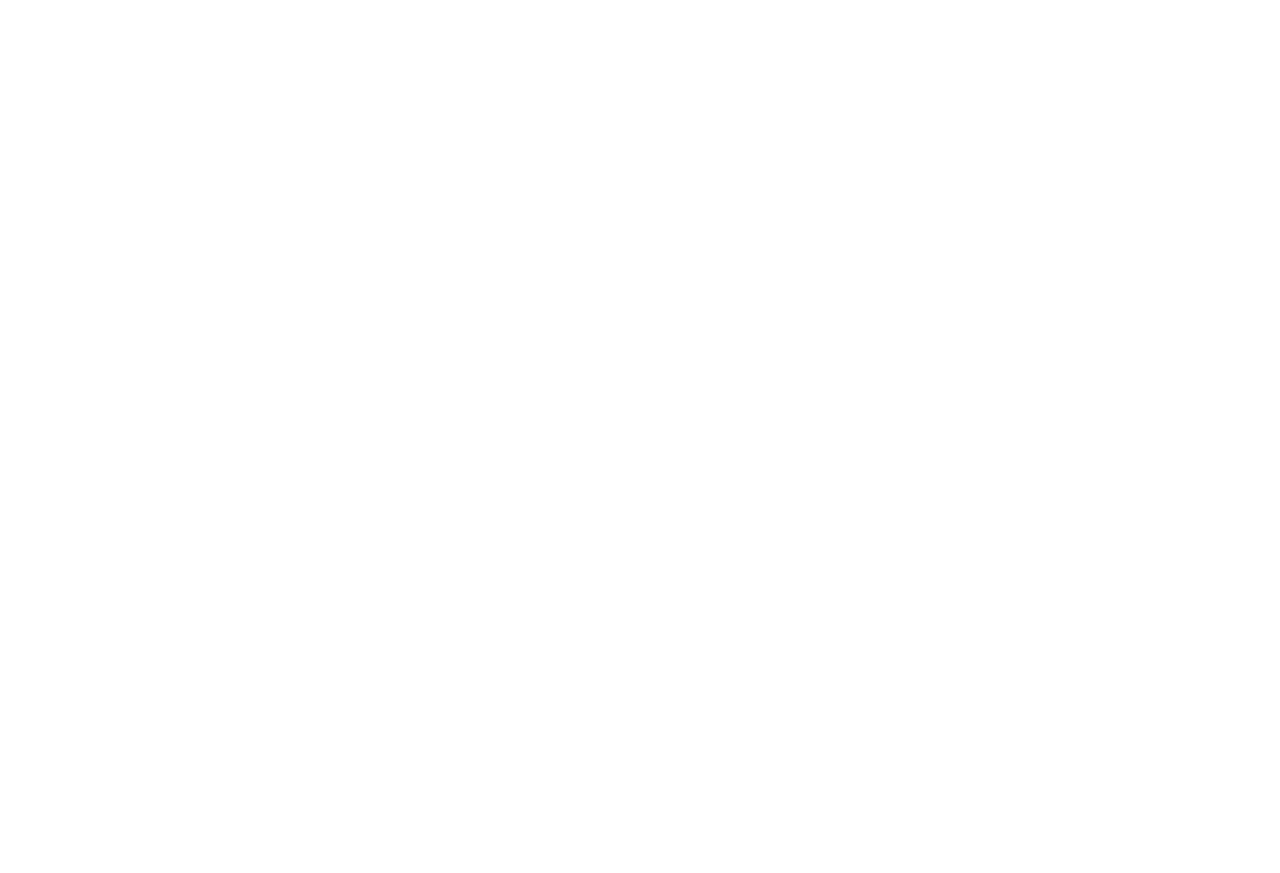
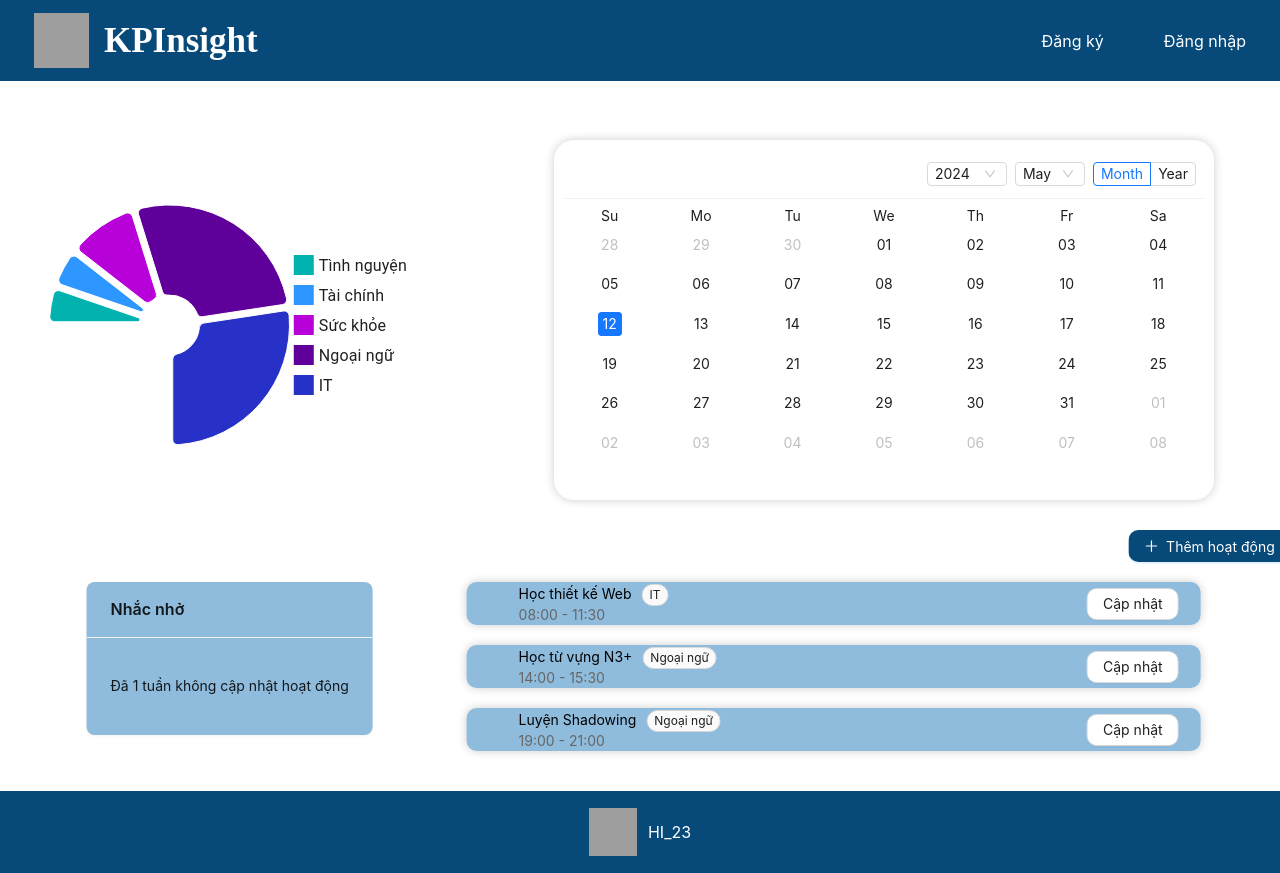
Before and after one commit to Dungntt2003/KPInsight-HI_23, a React (Create React App) app in the folder kpinsight/: page / in a window 1280 px wide. Before the commit this address had no page. Before the commit the page ends 800 px from the top, so only its background shows below. Built offline with nearby package versions, Linux system fonts and the light colour scheme; grey boxes are pictures that could not be loaded.

Commit message:
fix route

```diff
--- a/kpinsight/src/view/routes/index.js
+++ b/kpinsight/src/view/routes/index.js
@@ -43,7 +43,7 @@ function AllRoutes() {
         path="/kpi-status"
         element={<HeaderLayout component={<KpiStatus />} />}
       />
-      <Route path="/home" element={<MainLayout component={<Homepage />} />} />
+      <Route path="/" element={<MainLayout component={<Homepage />} />} />
       <Route path="/login" element={<MainLayout component={<Login />} />} />
       <Route
         path="/forgot-password"
```
